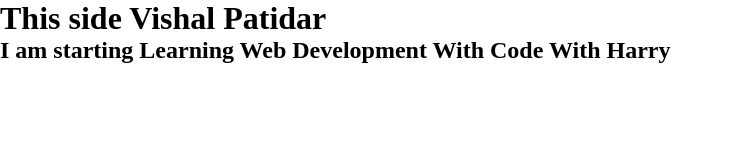
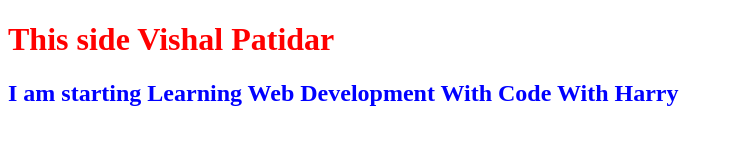
Before and after one commit to vishal281001/Web-Development-, a plain HTML site: page index.html in a window 1280 px wide. Shown: the whole page, without its empty margins (0-742 px from the left). Drawn offline with Linux system fonts and the light colour scheme.

Commit message:
Initial Commit

```diff
--- a/index.html
+++ b/index.html
@@ -9,5 +9,6 @@
 <body>
     <h1> This side Vishal Patidar</h1>
     <h2> I am starting Learning Web Development With Code With Harry</h2>
+    <script src="script.js"></script>
 </body>
 </html>
--- a/script.js
+++ b/script.js
@@ -0,0 +1 @@
+ alert("Hello, World!");
--- a/style.css
+++ b/style.css
@@ -1,5 +1,8 @@
-* {
-   margin: 0;
-    padding: 0;
+h1{
+    color: red;
 
 }
+
+h2{
+    color: blue;
+}
```
